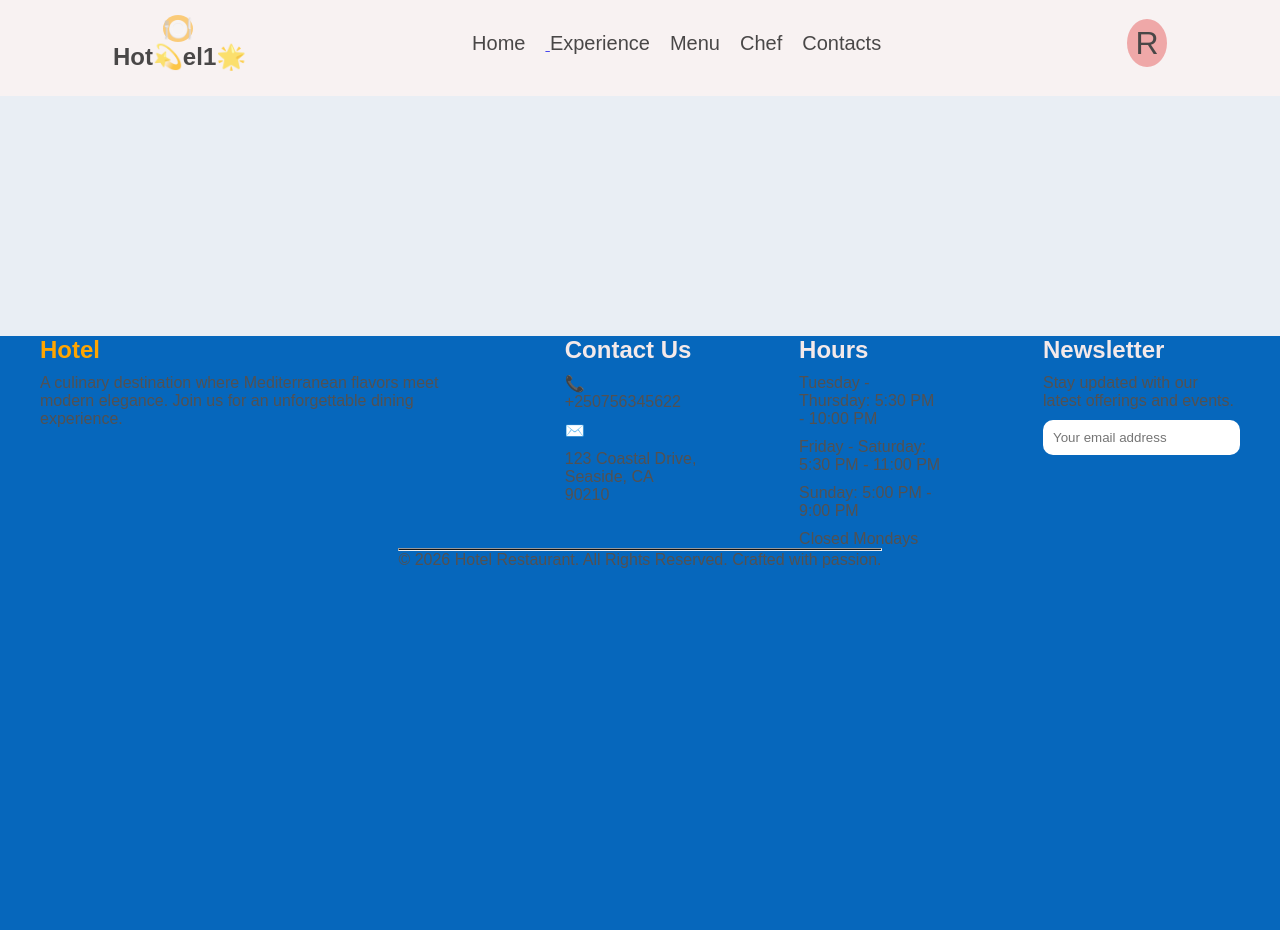
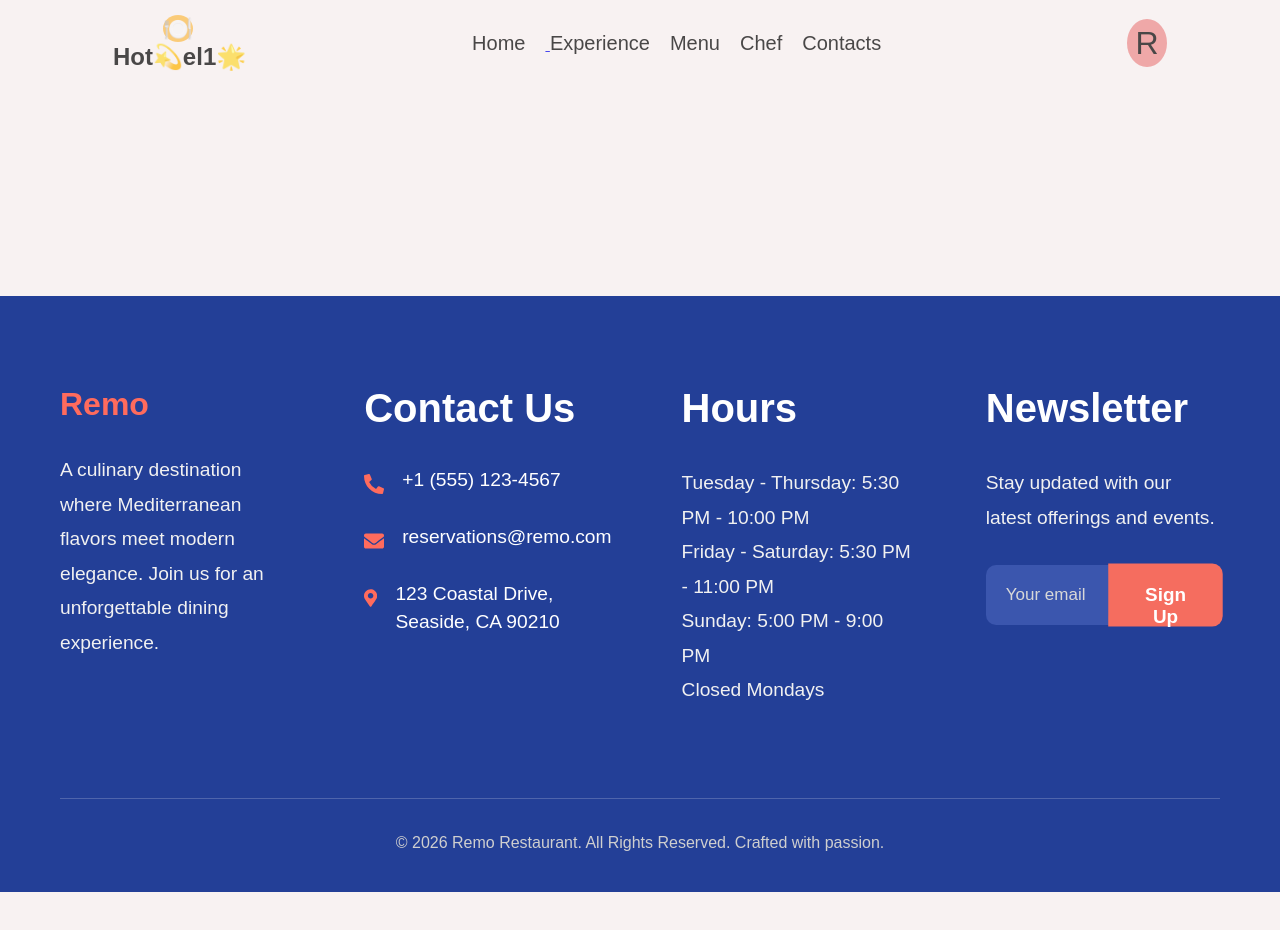
Before and after one commit to Melanie1-1dev/Hotel, a React (Vite) app: page /contacts in a window 1280 px wide. Shown: the top 930 px of the page. After the commit the page ends 892 px from the top, so only its background shows below. Built offline with nearby package versions, Linux system fonts and the light colour scheme.

Commit message:
Updated in this file

```diff
--- a/package.json
+++ b/package.json
@@ -12,6 +12,7 @@
   "dependencies": {
     "react": "^19.2.6",
     "react-dom": "^19.2.6",
+    "react-icons": "^5.6.0",
     "react-router-dom": "^7.15.1"
   },
   "devDependencies": {
--- a/src/Components/Contacts/Contacts.css
+++ b/src/Components/Contacts/Contacts.css
@@ -1,71 +1,192 @@
-*{
-    margin: 0;
-    padding: 0;
+.footer-container{
+    margin-top: 200px;
+    width: 100%;
+    background: #233f97;
+    padding: 90px 60px 40px;
     box-sizing: border-box;
+    color: white;
+    font-family: Arial, Helvetica, sans-serif;
 }
 
-.footer-in{
+.footer-content{
     width: 100%;
-    height: 100vh;
-    align-items: center;
-    justify-content: center;
-    font-family: 'Poppins', sans-serif;
-    color: rgb(83, 81, 81);
+    display: grid;
+    grid-template-columns: repeat(4, 1fr);
+    gap: 70px;
 }
 
-.empty{
-    width: 100%;
-    height: 30vh;
-    background-color: rgb(220, 235, 248);
-    opacity: 0.5;
-}
-.column{
-    display: flex;
-    flex-direction: column;
-    width: 100%;
-    height: 100vh;
-    bottom: 0;
-    background-color: rgb(6, 103, 188);
-    align-items: center;
-
-}
-.content-in-footer{
-
-    display: flex;
-    flex-direction: row;
-    gap: 20px;
-    position: relative;
-
+/* LOGO */
+.logo{
+    font-size: 2rem;
+    color: #ff6b5d;
+    margin-bottom: 30px;
+    font-weight: bold;
 }
 
-.first-in, .second-in, .third-in, .fouth-in{
-    display: flex;
-    flex-direction: column;
-    margin-left: 40px;
-    margin-right: 40px;
-    gap: 10px;
+.footer-box p{
+    font-size: 1.5rem;
+    line-height: 1.8;
+    color: #f1f1f1;
 }
 
-.first-in h3{
-    color: orange;
-    font-size: 1.5rem;
-    font-weight: 600;
-}
-.second-in h3, .third-in h3, .fouth-in h3{
-    color: rgb(244, 233, 233);
-    font-size: 1.5rem;
-    font-weight: 600;
+/* TITLES */
+.footer-box h2{
+    font-size: 2.5rem;
+    margin-bottom: 35px;
+    font-weight: bold;
 }
 
-.fouth-in input{
-    color: rgb(244, 233, 233);
-    gap: 30px;
+/* CONTACT */
+.contact-item{
+    display: flex;
+    align-items: flex-start;
+    gap: 18px;
+    margin-bottom: 28px;
+}
+
+.contact-item span{
+    font-size: 1.2rem;
+    line-height: 1.5;
+}
+
+.footer-box p{
+    font-size: 1.2rem;
+    color: #f1f1f1;
+}
+
+.icon{
+    color: #ff6b5d;
+    font-size: 1.25rem;
+    margin-top: 8px;
+}
+
+/* HOURS */
+.footer-box .hours{
+    font-size: 0.875rem;
+    line-height: 2;
+}
+
+/* NEWSLETTER */
+.newsletter{
+    margin-top: 30px;
+    display: flex;
+    width: 100%;
+}
+
+.newsletter input{
+    width: 100%;
+    height: 60px;
+    padding: 20px;
     border: none;
-    border-radius: 10px;
-    padding: 10px;
+    outline: none;
+    background: #3b56ae;
+    color: white;
+    font-size: 17px;
+    border-radius: 10px 0 0 10px;
 }
-hr{
-    width: 100%;
-    height: 3px;
-    background-color: rgb(20, 19, 19);
+
+.newsletter input:focus{
+    background-color: #3b56ae;
+    color: white;
+    transition: background-color 0.3s ease;
+    transform: scale(1.05);
 }
+.newsletter button{
+    background-color: #f56d5f;
+    width: 50%;
+    font-size: 0.25rem;
+    height: 60px;
+    color: white;
+    transition: background-color 0.3s ease;
+    transform: scale(1.05);
+}
+
+
+.newsletter button:hover{
+    background-color: #f56d5f;
+    color: white;
+    transition: background-color 0.3s ease;
+    transform: scale(1.05);
+}
+
+.newsletter input:focus::placeholder{
+    color: #d8d8d8;
+}
+
+
+.newsletter input::placeholder{
+    color: #d8d8d8;
+}
+
+.newsletter button{
+    padding: 20px 35px;
+    border: none;
+    background: #f56d5f;
+    color: white;
+    font-size: 18px;
+    font-weight: bold;
+    cursor: pointer;
+    border-radius: 0 10px 10px 0;
+}
+
+/* LINE */
+.footer-container hr{
+    margin-top: 90px;
+    border: none;
+    border-top: 1px solid rgba(255,255,255,0.2);
+}
+
+/* BOTTOM */
+.footer-bottom{
+    text-align: center;
+    margin-top: 35px;
+}
+
+.footer-bottom p{
+    font-size: 16px;
+    color: #cfcfcf;
+}
+
+/* RESPONSIVE */
+@media(max-width:1200px){
+
+    .footer-content{
+        grid-template-columns: repeat(2,1fr);
+    }
+}
+
+@media(max-width:768px){
+
+    .footer-container{
+        padding: 60px 25px;
+    }
+
+    .footer-content{
+        grid-template-columns: 1fr;
+        gap: 50px;
+    }
+
+    .footer-box h2{
+        font-size: 1.25em;
+    }
+
+    .footer-box p,
+    .contact-item span,
+    .footer-box .hours,
+    .footer-bottom p{
+        font-size: 18px;
+    }
+
+    .newsletter{
+        flex-direction: column;
+    }
+
+    .newsletter input{
+        border-radius: 10px;
+        margin-bottom: 15px;
+    }
+
+    .newsletter button{
+        border-radius: 10px;
+    }
+}
--- a/src/Components/Contacts/Contacts.jsx
+++ b/src/Components/Contacts/Contacts.jsx
@@ -1,59 +1,78 @@
 import React from 'react'
 import './Contacts.css'
 
+import { FaPhoneAlt, FaEnvelope, FaMapMarkerAlt } from "react-icons/fa";
+
 const Contacts = () => {
   return (
-    <div className='footer-in'>
-        <div className="empty">
+    <div className="footer-container">
+      <div className="footer-content">
 
-        </div>
-        <div className="column">
-        <div className="content-in-footer">
-            <div className="first-in">
-            <h3>Hotel</h3>
-            <p>A culinary destination where Mediterranean flavors meet modern elegance.
-                 Join us for an unforgettable dining experience.</p>
+        {/* Logo Section */}
+        <div className="footer-box">
+          <h1 className="logo">Remo</h1>
+
+          <p>
+            A culinary destination where Mediterranean flavors meet modern
+            elegance. Join us for an unforgettable dining experience.
+          </p>
         </div>
 
-        <div className="second-in">
-            <h3>Contact Us</h3>
-        <p>📞+250756345622</p>
-        <p>✉️</p>
-        <p>123 Coastal Drive, Seaside, CA 90210</p>
+        {/* Contact */}
+        <div className="footer-box">
+          <h2>Contact Us</h2>
+
+          <div className="contact-item">
+            <FaPhoneAlt className="icon" />
+            <span>+1 (555) 123-4567</span>
           </div>
 
-        <div className='third-in'>
-            <h3>Hours</h3>
-            <p>Tuesday - Thursday: 5:30 PM - 10:00 PM
+          <div className="contact-item">
+            <FaEnvelope className="icon" />
+            <span>reservations@remo.com</span>
+          </div>
 
-           </p>
+          <div className="contact-item">
+            <FaMapMarkerAlt className="icon" />
+            <span>123 Coastal Drive, Seaside, CA 90210</span>
+          </div>
+        </div>
+
+        {/* Hours */}
+        <div className="footer-box">
+          <h2>Hours</h2>
+
+          <p>Tuesday - Thursday: 5:30 PM - 10:00 PM</p>
           <p>Friday - Saturday: 5:30 PM - 11:00 PM</p>
           <p>Sunday: 5:00 PM - 9:00 PM</p>
           <p>Closed Mondays</p>
-
         </div>
 
-        <div className="fouth-in">
-            <h3>Newsletter</h3>
-            <p>Stay updated with our latest offerings and events.</p>
-            <input type="text" placeholder='Your email address'/>
-        </div>
-            </div>
+        {/* Newsletter */}
+        <div className="footer-box">
+          <h2>Newsletter</h2>
 
-       < div className="fifth">
-       <div className="fifth">
-            <hr />
+          <p>
+            Stay updated with our latest offerings and events.
+          </p>
 
-            &copy; 2026 Hotel Restaurant. All Rights Reserved. Crafted with passion.
-
+          <div className="newsletter">
+            <input type="email" placeholder="Your email address" />
+            <button>Sign Up</button>
           </div>
         </div>
 
       </div>
 
+      <hr />
 
+      <div className="footer-bottom">
+        <p>
+          © 2026 Remo Restaurant. All Rights Reserved. Crafted with passion.
+        </p>
       </div>
-  )
-}
+    </div>
+  );
+};
 
 export default Contacts;
```
Also changed, not shown: 1 other file (tests, documents, lock files or other folders). Lines whose indentation alone changed are shown as unchanged.
